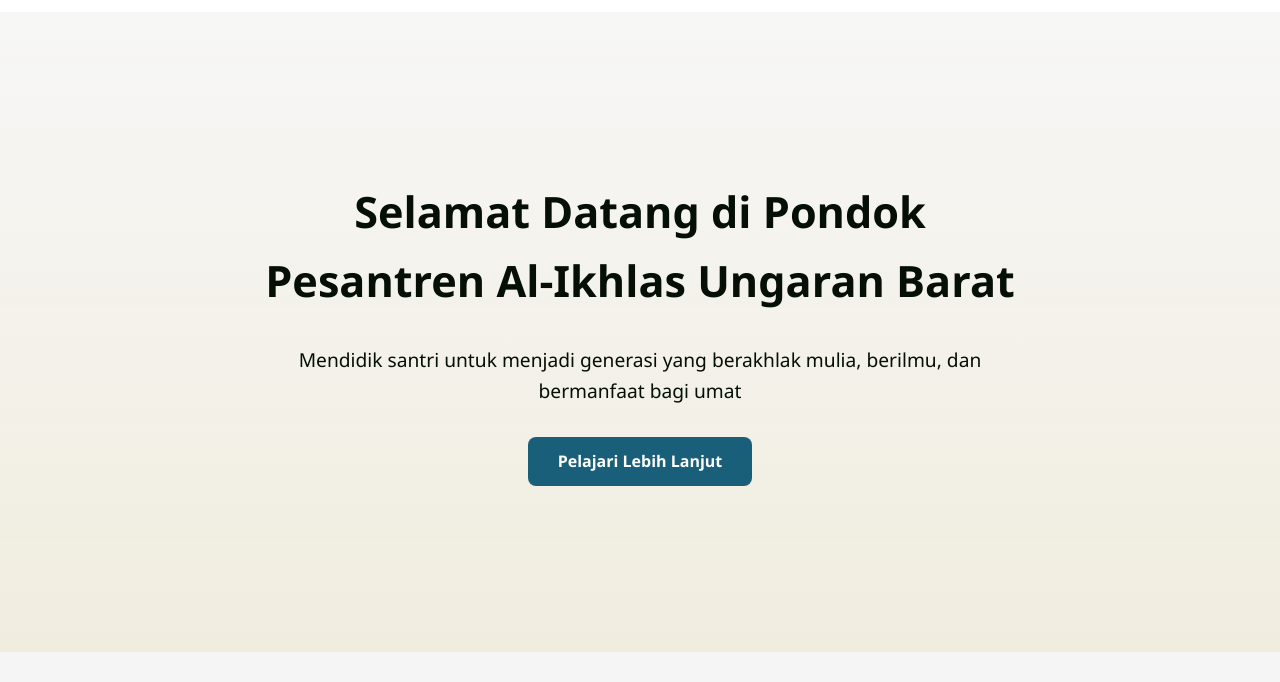
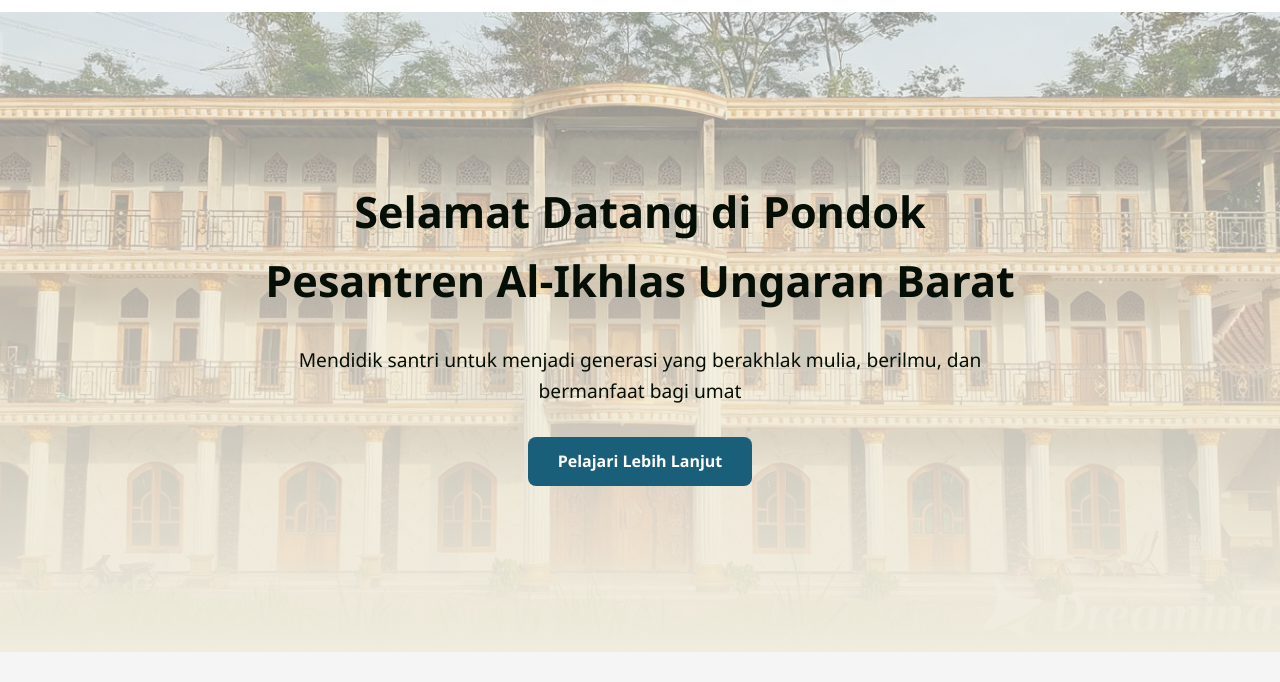
Before and after one commit to abzariportable/pondok, a plain HTML site: page index.html in a window 1280 px wide. Shown: the part 118-800 px from the top of the page. Drawn offline with Linux system fonts and the light colour scheme; files whose address does not match are found by name.

Commit message:
Update index.css

```diff
--- a/index.css
+++ b/index.css
@@ -167,7 +167,7 @@
 
         /* Hero Section */
         .hero {
-            background: linear-gradient(rgba(248, 248, 247, 0.5), rgb(240, 236, 222)), url('assets/back-head.jpeg') no-repeat bottom center/cover;
+            background: linear-gradient(rgba(248, 248, 247, 0.5), rgb(240, 236, 222)), url('back-head.jpeg') no-repeat bottom center/cover;
             height: 80vh;
             display: flex;
             align-items: center;
@@ -751,4 +751,5 @@
                 display: block; /* Tampilkan tombol hamburger */
                 margin-left: auto; /* Geser ke kanan */
             }
+
         }
```
